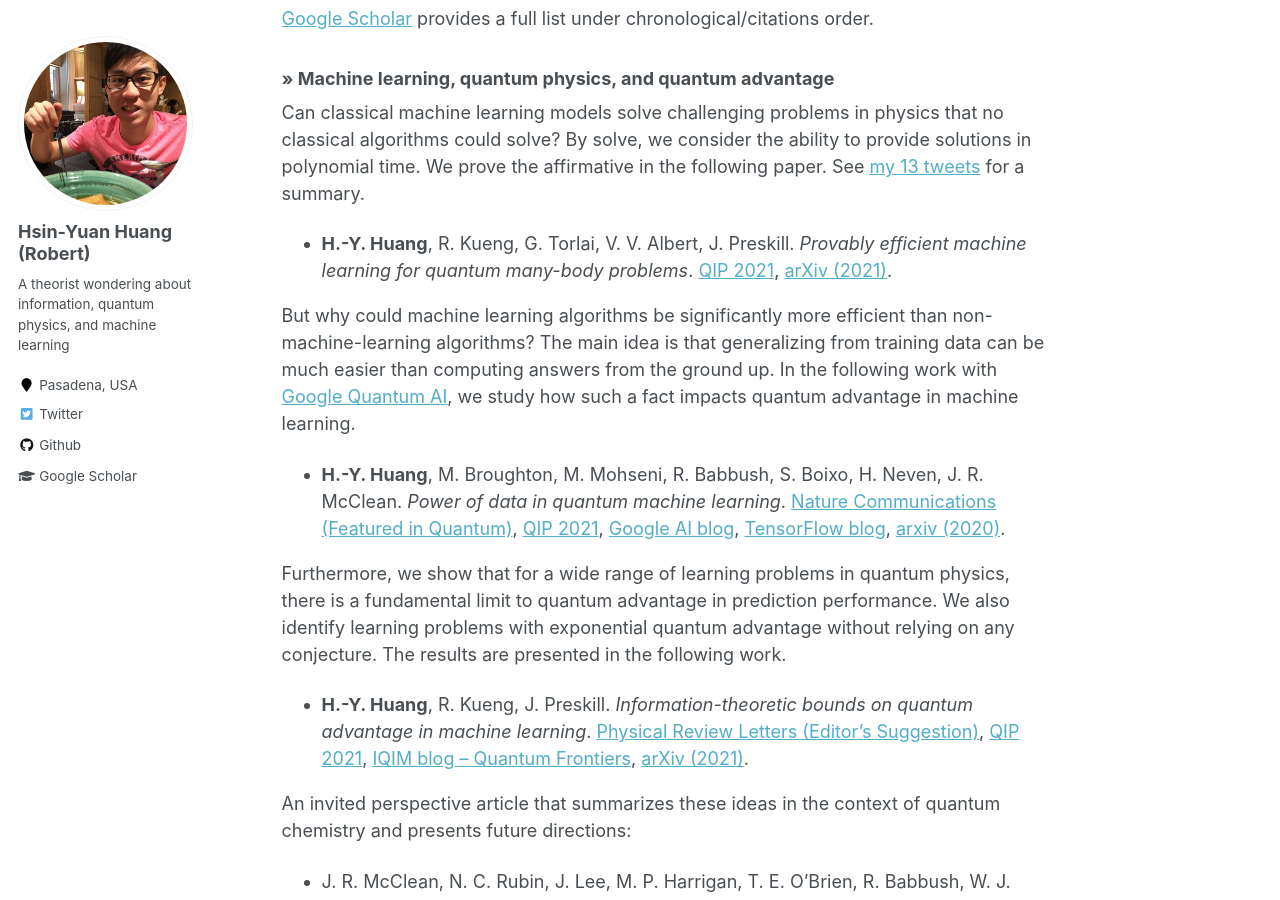
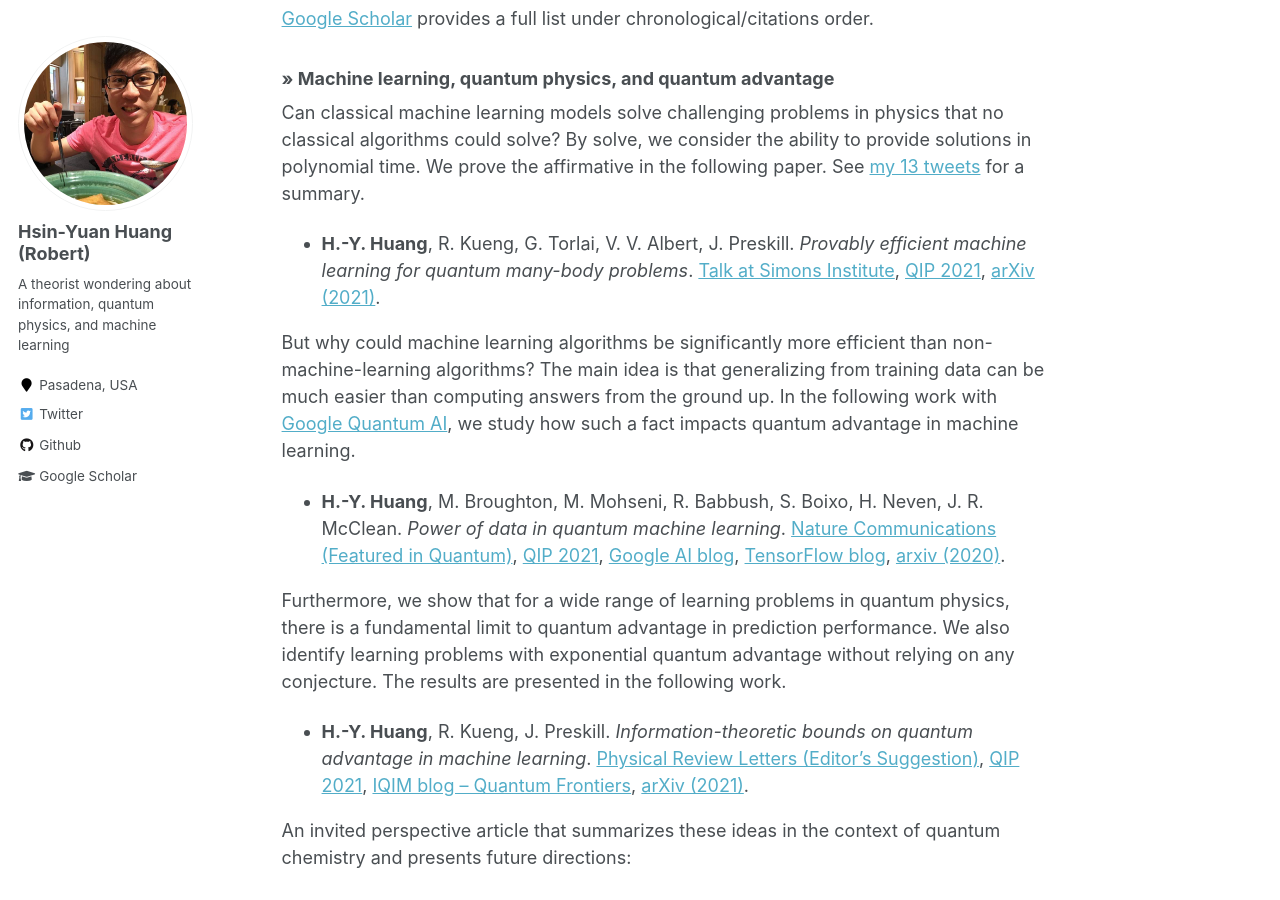
Before and after one commit to hsinyuan-huang/hsinyuan-huang.github.io, a Jekyll site: the page built from _pages/about.md, in a window 1280 px wide and 900 px high, scrolled down 1005 px. Built offline with Jekyll 4.4.1, drawn with Linux system fonts in a browser that asks for light colours; formulas are drawn with MathJax 3.

Commit message:
Update about

```diff
--- a/_pages/about.md
+++ b/_pages/about.md
@@ -33,7 +33,7 @@ Some problems I think about:
 
 Can classical machine learning models solve challenging problems in physics that no classical algorithms could solve? By solve, we consider the ability to provide solutions in polynomial time. We prove the affirmative in the following paper. See <a href="https://twitter.com/RobertHuangHY/status/1408230497512087554" target="_blank">my 13 tweets</a> for a summary.
 
-* **H.-Y. Huang**, R. Kueng, G. Torlai, V. V. Albert, J. Preskill. *Provably efficient machine learning for quantum many-body problems*. <a href="https://www.youtube.com/watch?v=d1_hBEJQUSA&t=1202s&ab_channel=MunichCenterforQuantumScience%26Technology" target="_blank">QIP 2021</a>, <a href="https://arxiv.org/abs/2106.12627" target="_blank">arXiv (2021)</a>.
+* **H.-Y. Huang**, R. Kueng, G. Torlai, V. V. Albert, J. Preskill. *Provably efficient machine learning for quantum many-body problems*. <a href="https://youtu.be/W-vGcWZYQeA" target="_blank">Talk at Simons Institute</a>, <a href="https://www.youtube.com/watch?v=d1_hBEJQUSA&t=1202s&ab_channel=MunichCenterforQuantumScience%26Technology" target="_blank">QIP 2021</a>, <a href="https://arxiv.org/abs/2106.12627" target="_blank">arXiv (2021)</a>.
 
 But why could machine learning algorithms be significantly more efficient than non-machine-learning algorithms? The main idea is that generalizing from training data can be much easier than computing answers from the ground up. In the following work with <a href="https://quantumai.google/" target="_blank">Google Quantum AI</a>, we study how such a fact impacts quantum advantage in machine learning.
 
```
